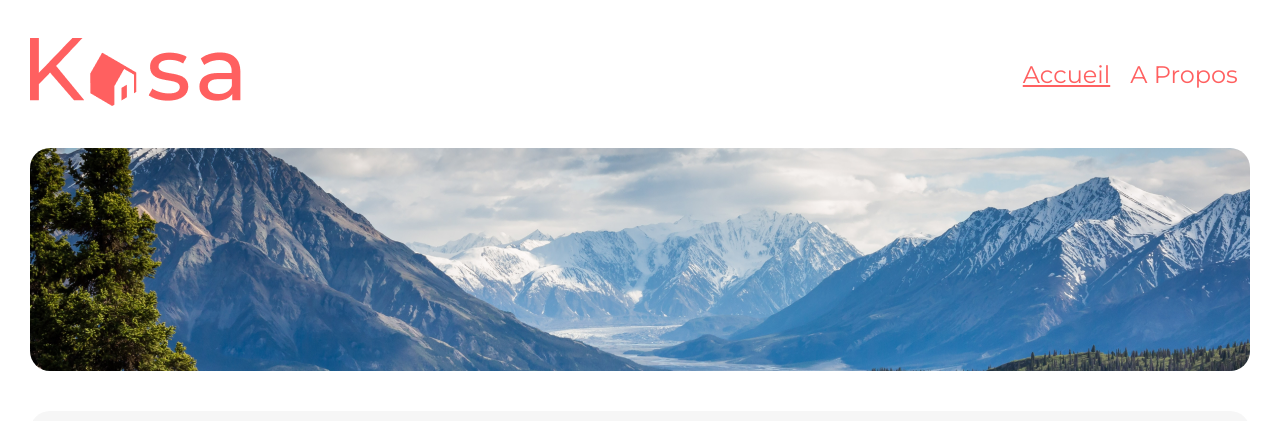
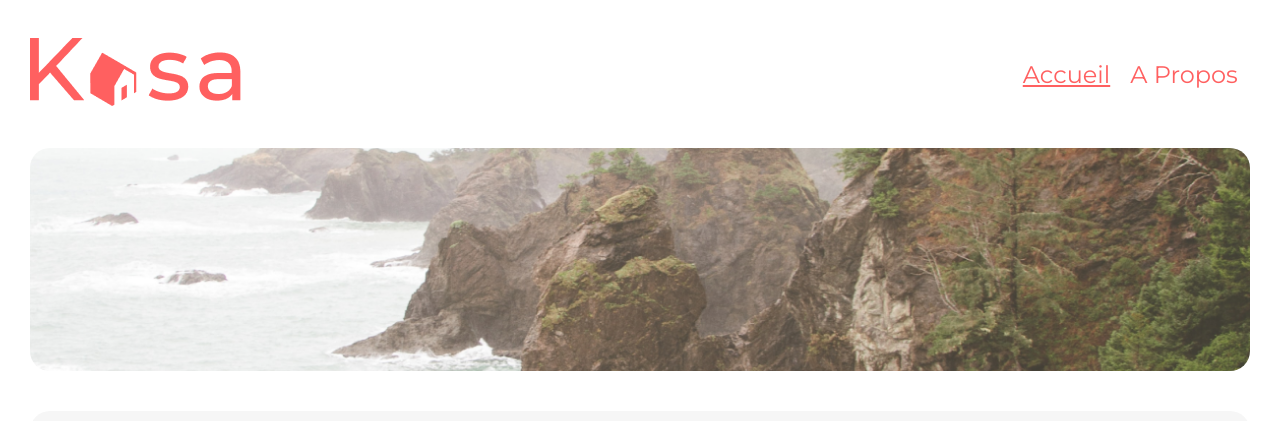
Before and after one commit to lauradauzat/Kasa_Dauzat_Laura, a React (Create React App) app: page / in a window 1280 px wide. Shown: the top 421 px of the page. Built offline with nearby package versions, Linux system fonts and the light colour scheme.

Commit message:
correction soutenance

```diff
--- a/src/App.css
+++ b/src/App.css
@@ -75,7 +75,7 @@ cursor: pointer;
 
  .caroussel.home {
   height:223px;
-  background-image: url(img/IMG.png);
+  background-image: url(/src/img/headermenu.png);
 }
 
 .caroussel.home p {
--- a/src/pages/Home.jsx
+++ b/src/pages/Home.jsx
@@ -7,7 +7,7 @@ function Home ({data}) {
     return (
         <>
 
-          <div className="caroussel about"></div>
+          <div className="caroussel home"></div>
           <CardContainer data={data} />
 
         </>
```
Also changed, not shown: src/img/headermenu.png (added).
